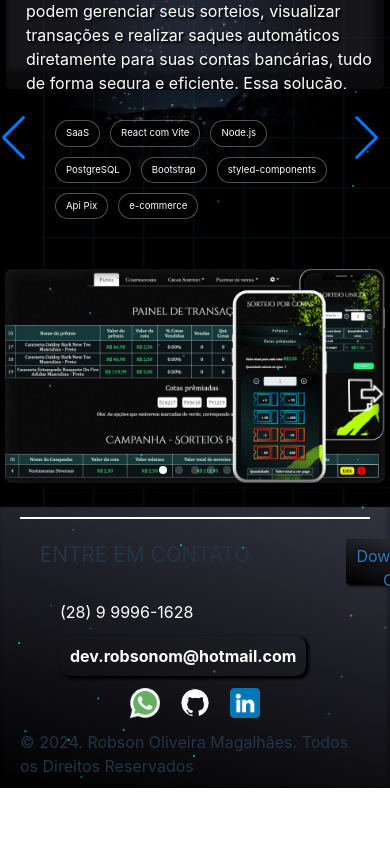
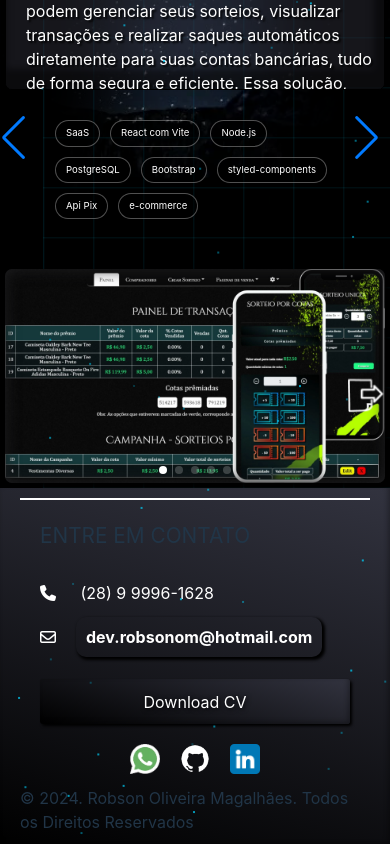
Before and after one commit to robson-magalhaes/portfolio, a React (Vite) app: page / in a window 390 px wide. Shown: the part 5006-5850 px from the top of the page. Before the commit the page ends 5794 px from the top, so only its background shows below. Built offline with nearby package versions, Linux system fonts and the light colour scheme; the HTML template or start-up script is replaced by a standard one.

Commit message:
correção no footer mobile

```diff
--- a/index.html
+++ b/index.html
@@ -10,7 +10,7 @@
   <meta name="keywords" content="Desenvolvedor de sistemas, Programador web, full stack developer, Front-end e Back-end, PHP, Laravel, javascript, React, Node, Vue, Angular, SQL, Wordpress, Teste unitários, Testes de integração, Html, css, CI/CD, AWS, PostgreSQL, MySQL, MongoDB, Docker, Kubernetes, Kanban, API, API REST">
 
   <title>Desenvolvedor Full Stack - Robson Oliveira Magalhães</title>
-  <!-- <link rel="preconnect" href="https://kit.fontawesome.com" crossorigin /> -->
+  <link rel="preconnect" href="https://kit.fontawesome.com" crossorigin />
   <link rel="preconnect" href="https://ka-f.fontawesome.com" crossorigin>
 
 </head>
@@ -18,7 +18,7 @@
 <body>
   <div id="root"></div>
   <script type="module" src="/src/main.jsx"></script>
-  <!-- <script src="https://kit.fontawesome.com/ff0b0b4b53.js" crossorigin="anonymous"></script> -->
+  <script src="https://kit.fontawesome.com/ff0b0b4b53.js" crossorigin="anonymous"></script>
 </body>
 
 </html>
--- a/src/components/Footer/styled.js
+++ b/src/components/Footer/styled.js
@@ -1,8 +1,8 @@
 import styled from "styled-components";
 
 export const FooterContainer = styled.footer`
-  position: absolute;
-  padding: 20px 100px;
+  position: relative;
+  z-index: 1;
   background: linear-gradient(17deg, black 0%, #32333f 100%);
   box-shadow: -2px -2px 5px #00000050 inset, 2px 2px 3px 0px #000000;
   height: auto;
@@ -10,8 +10,7 @@ export const FooterContainer = styled.footer`
   display: flex;
   align-items: center;
   flex-direction: column;
-  bottom: 0;
-  left: 0;
+
   & h4 {
     font-size: 1.3rem;
     text-align: start;
@@ -53,12 +52,24 @@ export const ContatoContainer = styled.div`
   & i {
     margin-right: 20px;
   }
+
+  @media (max-width: 750px) {
+    flex-direction: column;
+    & button{
+      width: 100%;
+      color: white;
+    }
+  }
 `;
 export const Contato = styled.div`
   display: flex;
   gap: 20px;
   flex-direction: column;
   margin-right: 20px;
+  @media (max-width: 750px) {
+    width: 100%;
+    padding-bottom: 10px;
+  }
 `;
 export const RedeSociais = styled.div`
   flex: 1;
--- a/src/styled.js
+++ b/src/styled.js
@@ -434,7 +434,7 @@ export const SessaoProjetos = styled.section`
   display: flex;
   flex-direction: column;
   gap: 40px 0;
-  margin-bottom: 300px;
+
   &::-webkit-background-attachment {
     background-attachment: fixed;
   }
```
